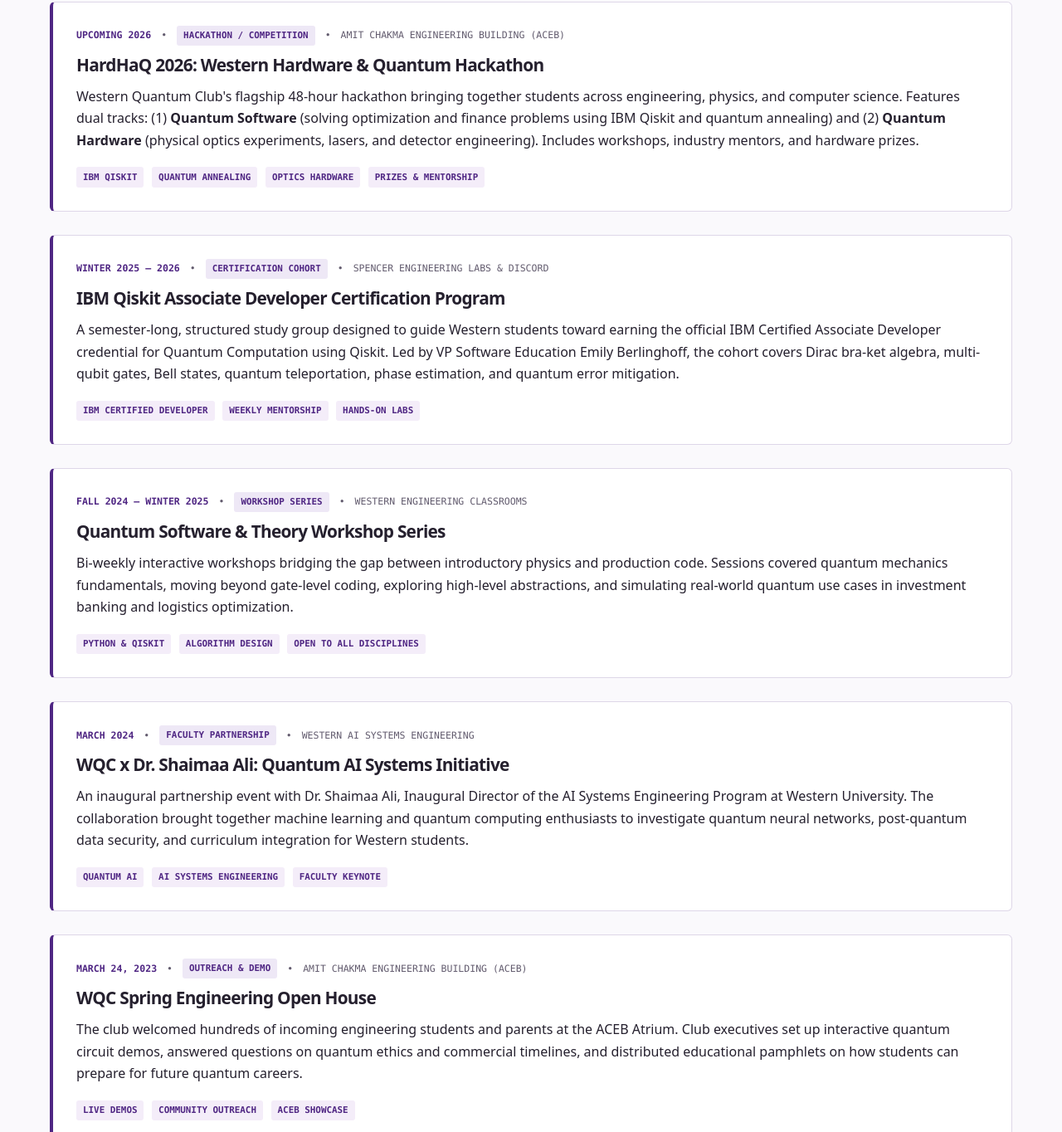
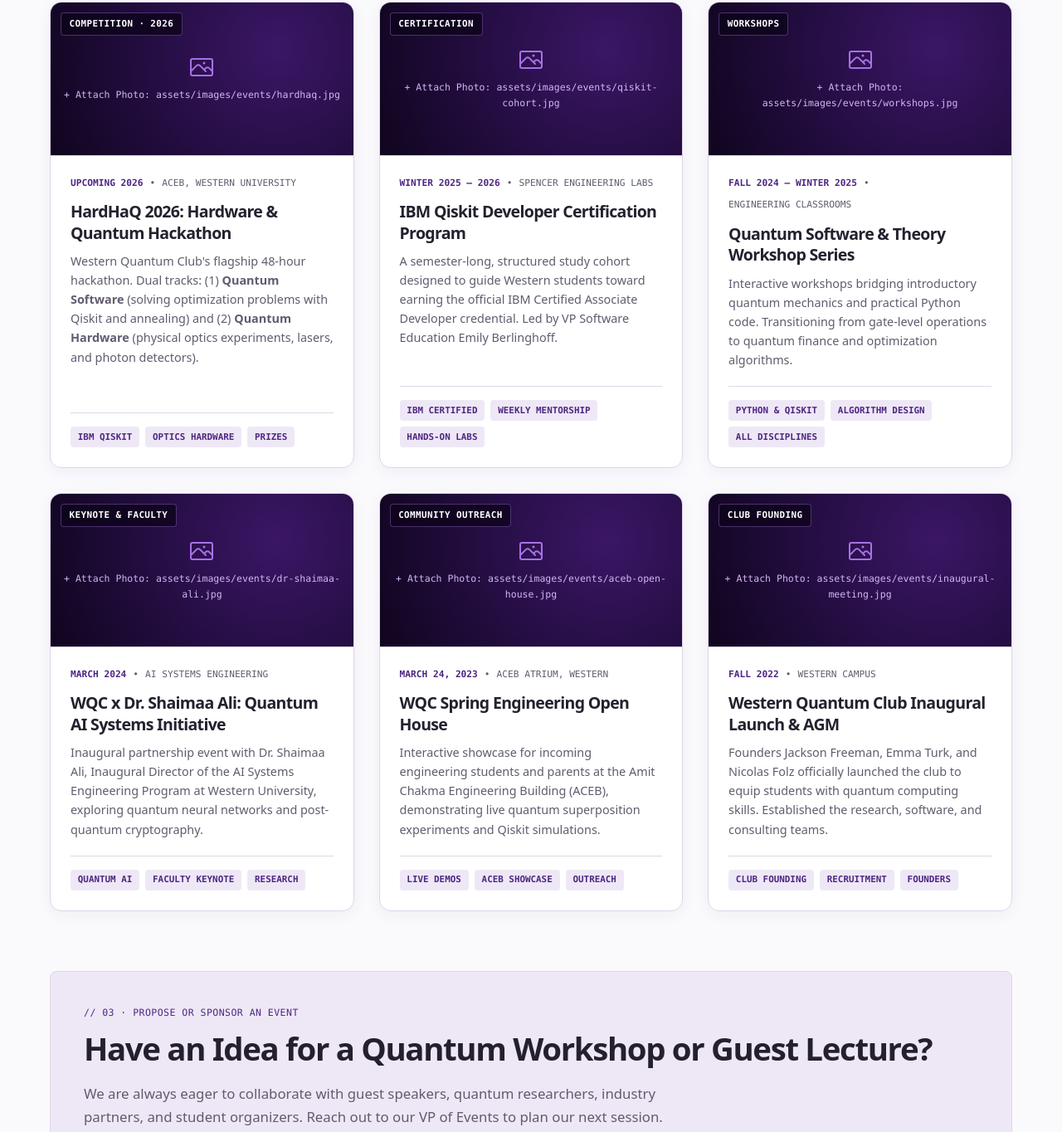
Before and after one commit to emilyberlinghoff/Western-Quantum-Club-Website, a plain HTML site: page events/index.html in a window 1280 px wide. Shown: the part 1516-2880 px from the top of the page at 83% size. Drawn offline with Linux system fonts and the light colour scheme.

Commit message:
Update events to modern rounded boxes with photo slots and fix CSS

```diff
--- a/assets/css/styles.css
+++ b/assets/css/styles.css
@@ -462,25 +462,25 @@ p { margin: 0 0 1.2rem; }
 .tech-card {
   background: #ffffff;
   border: 1px solid var(--line);
-  border-radius: 8px;
+  border-radius: 12px;
   padding: 1.75rem;
   position: relative;
   transition: all 0.2s ease;
   display: flex;
-  flex-col: column;
+  flex-direction: column;
 }
 
 .tech-card:hover {
-  transform: translateY(-2px);
+  transform: translateY(-3px);
   border-color: var(--purple);
-  box-shadow: 0 6px 20px rgba(79, 38, 131, 0.08);
+  box-shadow: 0 8px 24px rgba(79, 38, 131, 0.1);
 }
 
 .card-tech-header {
   display: flex;
   justify-content: space-between;
   align-items: baseline;
-  margin-bottom: 1.25rem;
+  margin-bottom: 1rem;
   font-family: var(--tech-mono);
   font-size: 0.72rem;
 }
@@ -488,43 +488,114 @@ p { margin: 0 0 1.2rem; }
 .badge-pill {
   font-family: var(--tech-mono);
   font-size: 0.68rem;
-  padding: 0.2rem 0.5rem;
-  border-radius: 3px;
+  padding: 0.22rem 0.55rem;
+  border-radius: 4px;
   background: var(--lavender);
   color: var(--purple);
   font-weight: 600;
   text-transform: uppercase;
 }
 
-/* Events Page Styling */
-.event-timeline {
+/* Event Card Boxes (Modern, soft, easier on the eyes) */
+.event-card-grid {
+  display: grid;
+  grid-template-columns: repeat(auto-fill, minmax(320px, 1fr));
+  gap: 1.85rem;
+}
+
+.event-box {
+  background: #ffffff;
+  border: 1px solid var(--line);
+  border-radius: 14px;
+  overflow: hidden;
+  box-shadow: 0 4px 18px rgba(79, 38, 131, 0.05);
+  transition: all 0.25s ease;
   display: flex;
   flex-direction: column;
-  gap: 1.75rem;
-  position: relative;
 }
 
-.event-entry {
-  background: #ffffff;
-  border: 1px solid var(--line);
-  border-left: 4px solid var(--purple);
-  border-radius: 6px;
-  padding: 1.75rem;
-  transition: all 0.2s ease;
+.event-box:hover {
+  transform: translateY(-4px);
+  border-color: #9f76c5;
+  box-shadow: 0 12px 32px rgba(79, 38, 131, 0.12);
 }
 
-.event-entry:hover {
-  border-color: var(--purple);
-  box-shadow: 0 8px 24px rgba(79, 38, 131, 0.08);
+/* Event Photo Slot: Dedicated image frame with stylish visual placeholder */
+.event-photo-container {
+  position: relative;
+  width: 100%;
+  height: 185px;
+  background: radial-gradient(circle at 75% 30%, #3b1666 0%, #1e0b38 65%, #10051e 100%);
+  display: flex;
+  align-items: center;
+  justify-content: center;
+  overflow: hidden;
+  border-bottom: 1px solid var(--line);
+}
+
+.event-photo-container img {
+  width: 100%;
+  height: 100%;
+  object-fit: cover;
+  transition: transform 0.35s ease;
+  display: block;
+}
+
+.event-box:hover .event-photo-container img {
+  transform: scale(1.04);
+}
+
+.event-photo-placeholder {
+  display: flex;
+  flex-direction: column;
+  align-items: center;
+  justify-content: center;
+  gap: 0.5rem;
+  color: #d4b4f5;
+  font-family: var(--tech-mono);
+  font-size: 0.72rem;
+  text-align: center;
+  padding: 1rem;
+}
+
+.event-photo-placeholder svg {
+  width: 32px;
+  height: 32px;
+  stroke: #bc83ff;
+  opacity: 0.85;
+}
+
+.event-photo-badge {
+  position: absolute;
+  top: 12px;
+  left: 12px;
+  background: rgba(14, 5, 26, 0.78);
+  backdrop-filter: blur(6px);
+  border: 1px solid rgba(188, 131, 255, 0.35);
+  color: #ffffff;
+  font-family: var(--tech-mono);
+  font-size: 0.68rem;
+  font-weight: 700;
+  text-transform: uppercase;
+  padding: 0.25rem 0.6rem;
+  border-radius: 4px;
+  letter-spacing: 0.04em;
+}
+
+.event-box-content {
+  padding: 1.5rem;
+  display: flex;
+  flex-direction: column;
+  flex: 1;
 }
 
 .event-meta {
   display: flex;
   flex-wrap: wrap;
   align-items: center;
-  gap: 0.75rem;
+  gap: 0.5rem;
   font-family: var(--tech-mono);
-  font-size: 0.72rem;
+  font-size: 0.7rem;
   text-transform: uppercase;
   color: var(--muted);
   margin-bottom: 0.75rem;
@@ -533,6 +604,30 @@ p { margin: 0 0 1.2rem; }
 .event-date {
   color: var(--purple);
   font-weight: 700;
+}
+
+.event-box-content h3 {
+  font-size: 1.22rem;
+  margin: 0 0 0.65rem;
+  color: var(--ink);
+  line-height: 1.3;
+}
+
+.event-box-content p {
+  color: var(--muted);
+  font-size: 0.9rem;
+  line-height: 1.6;
+  margin-bottom: 1.25rem;
+  flex: 1;
+}
+
+.event-tags-row {
+  display: flex;
+  flex-wrap: wrap;
+  gap: 0.45rem;
+  margin-top: auto;
+  padding-top: 1rem;
+  border-top: 1px solid var(--line);
 }
 
 /* Instagram Showcase Component */
--- a/events/index.html
+++ b/events/index.html
@@ -174,126 +174,185 @@
         <p>A comprehensive log of club hackathons, educational bootcamps, faculty talks, and student competitions in reverse chronological order.</p>
       </div>
 
-      <div class="event-timeline">
+      <div class="event-card-grid">
 
         <!-- Event 1: HardHaQ 2026 -->
-        <article class="event-entry">
+        <article class="event-box">
+          <div class="event-photo-container">
+            <span class="event-photo-badge">Competition · 2026</span>
+            <!-- Anyone on the team can attach a photo by adding: <img src="../assets/images/events/hardhaq.jpg" alt="HardHaQ 2026"> -->
+            <div class="event-photo-placeholder">
+              <svg fill="none" viewBox="0 0 24 24" stroke-width="1.5" stroke="currentColor">
+                <path stroke-linecap="round" stroke-linejoin="round" d="m2.25 15.75 5.159-5.159a2.25 2.25 0 0 1 3.182 0l5.159 5.159m-1.5-1.5 1.409-1.409a2.25 2.25 0 0 1 3.182 0l2.909 2.909m-18 3.75h16.5a1.5 1.5 0 0 0 1.5-1.5V6a1.5 1.5 0 0 0-1.5-1.5H3.75A1.5 1.5 0 0 0 2.25 6v12a1.5 1.5 0 0 0 1.5 1.5Zm10.5-11.25h.008v.008h-.008V8.25Zm.375 0a.375.375 0 1 1-.75 0 .375.375 0 0 1 .75 0Z" />
+              </svg>
+              <span>+ Attach Photo: assets/images/events/hardhaq.jpg</span>
+            </div>
+          </div>
+          <div class="event-box-content">
             <div class="event-meta">
               <span class="event-date">Upcoming 2026</span>
               <span>•</span>
-            <span class="badge-pill">Hackathon / Competition</span>
-            <span>•</span>
-            <span>Amit Chakma Engineering Building (ACEB)</span>
+              <span>ACEB, Western University</span>
             </div>
-          <h3>HardHaQ 2026: Western Hardware &amp; Quantum Hackathon</h3>
+            <h3>HardHaQ 2026: Hardware &amp; Quantum Hackathon</h3>
             <p>
-            Western Quantum Club's flagship 48-hour hackathon bringing together students across engineering, physics, and computer science. Features dual tracks: (1) <strong>Quantum Software</strong> (solving optimization and finance problems using IBM Qiskit and quantum annealing) and (2) <strong>Quantum Hardware</strong> (physical optics experiments, lasers, and detector engineering). Includes workshops, industry mentors, and hardware prizes.
+              Western Quantum Club's flagship 48-hour hackathon. Dual tracks: (1) <strong>Quantum Software</strong> (solving optimization problems with Qiskit and annealing) and (2) <strong>Quantum Hardware</strong> (physical optics experiments, lasers, and photon detectors).
             </p>
-          <div style="display:flex; flex-wrap:wrap; gap:0.6rem; margin-top:1rem;">
-            <span class="badge-pill" style="background:#f4edf9;">IBM Qiskit</span>
-            <span class="badge-pill" style="background:#f4edf9;">Quantum Annealing</span>
-            <span class="badge-pill" style="background:#f4edf9;">Optics Hardware</span>
-            <span class="badge-pill" style="background:#f4edf9;">Prizes &amp; Mentorship</span>
+            <div class="event-tags-row">
+              <span class="badge-pill">IBM Qiskit</span>
+              <span class="badge-pill">Optics Hardware</span>
+              <span class="badge-pill">Prizes</span>
+            </div>
           </div>
         </article>
 
         <!-- Event 2: Qiskit Certification Program -->
-        <article class="event-entry">
+        <article class="event-box">
+          <div class="event-photo-container">
+            <span class="event-photo-badge">Certification</span>
+            <!-- Anyone on the team can attach a photo by adding: <img src="../assets/images/events/qiskit-cohort.jpg" alt="Qiskit Developer Cohort"> -->
+            <div class="event-photo-placeholder">
+              <svg fill="none" viewBox="0 0 24 24" stroke-width="1.5" stroke="currentColor">
+                <path stroke-linecap="round" stroke-linejoin="round" d="m2.25 15.75 5.159-5.159a2.25 2.25 0 0 1 3.182 0l5.159 5.159m-1.5-1.5 1.409-1.409a2.25 2.25 0 0 1 3.182 0l2.909 2.909m-18 3.75h16.5a1.5 1.5 0 0 0 1.5-1.5V6a1.5 1.5 0 0 0-1.5-1.5H3.75A1.5 1.5 0 0 0 2.25 6v12a1.5 1.5 0 0 0 1.5 1.5Zm10.5-11.25h.008v.008h-.008V8.25Zm.375 0a.375.375 0 1 1-.75 0 .375.375 0 0 1 .75 0Z" />
+              </svg>
+              <span>+ Attach Photo: assets/images/events/qiskit-cohort.jpg</span>
+            </div>
+          </div>
+          <div class="event-box-content">
             <div class="event-meta">
               <span class="event-date">Winter 2025 – 2026</span>
               <span>•</span>
-            <span class="badge-pill">Certification Cohort</span>
-            <span>•</span>
-            <span>Spencer Engineering Labs &amp; Discord</span>
+              <span>Spencer Engineering Labs</span>
             </div>
-          <h3>IBM Qiskit Associate Developer Certification Program</h3>
+            <h3>IBM Qiskit Developer Certification Program</h3>
             <p>
-            A semester-long, structured study group designed to guide Western students toward earning the official IBM Certified Associate Developer credential for Quantum Computation using Qiskit. Led by VP Software Education Emily Berlinghoff, the cohort covers Dirac bra-ket algebra, multi-qubit gates, Bell states, quantum teleportation, phase estimation, and quantum error mitigation.
+              A semester-long, structured study cohort designed to guide Western students toward earning the official IBM Certified Associate Developer credential. Led by VP Software Education Emily Berlinghoff.
             </p>
-          <div style="display:flex; flex-wrap:wrap; gap:0.6rem; margin-top:1rem;">
-            <span class="badge-pill" style="background:#f4edf9;">IBM Certified Developer</span>
-            <span class="badge-pill" style="background:#f4edf9;">Weekly Mentorship</span>
-            <span class="badge-pill" style="background:#f4edf9;">Hands-on Labs</span>
+            <div class="event-tags-row">
+              <span class="badge-pill">IBM Certified</span>
+              <span class="badge-pill">Weekly Mentorship</span>
+              <span class="badge-pill">Hands-on Labs</span>
+            </div>
           </div>
         </article>
 
         <!-- Event 3: Quantum Foundations & Workshops -->
-        <article class="event-entry">
+        <article class="event-box">
+          <div class="event-photo-container">
+            <span class="event-photo-badge">Workshops</span>
+            <!-- Anyone on the team can attach a photo by adding: <img src="../assets/images/events/workshops.jpg" alt="Quantum Workshops"> -->
+            <div class="event-photo-placeholder">
+              <svg fill="none" viewBox="0 0 24 24" stroke-width="1.5" stroke="currentColor">
+                <path stroke-linecap="round" stroke-linejoin="round" d="m2.25 15.75 5.159-5.159a2.25 2.25 0 0 1 3.182 0l5.159 5.159m-1.5-1.5 1.409-1.409a2.25 2.25 0 0 1 3.182 0l2.909 2.909m-18 3.75h16.5a1.5 1.5 0 0 0 1.5-1.5V6a1.5 1.5 0 0 0-1.5-1.5H3.75A1.5 1.5 0 0 0 2.25 6v12a1.5 1.5 0 0 0 1.5 1.5Zm10.5-11.25h.008v.008h-.008V8.25Zm.375 0a.375.375 0 1 1-.75 0 .375.375 0 0 1 .75 0Z" />
+              </svg>
+              <span>+ Attach Photo: assets/images/events/workshops.jpg</span>
+            </div>
+          </div>
+          <div class="event-box-content">
             <div class="event-meta">
               <span class="event-date">Fall 2024 – Winter 2025</span>
               <span>•</span>
-            <span class="badge-pill">Workshop Series</span>
-            <span>•</span>
-            <span>Western Engineering Classrooms</span>
+              <span>Engineering Classrooms</span>
             </div>
             <h3>Quantum Software &amp; Theory Workshop Series</h3>
             <p>
-            Bi-weekly interactive workshops bridging the gap between introductory physics and production code. Sessions covered quantum mechanics fundamentals, moving beyond gate-level coding, exploring high-level abstractions, and simulating real-world quantum use cases in investment banking and logistics optimization.
+              Interactive workshops bridging introductory quantum mechanics and practical Python code. Transitioning from gate-level operations to quantum finance and optimization algorithms.
             </p>
-          <div style="display:flex; flex-wrap:wrap; gap:0.6rem; margin-top:1rem;">
-            <span class="badge-pill" style="background:#f4edf9;">Python &amp; Qiskit</span>
-            <span class="badge-pill" style="background:#f4edf9;">Algorithm Design</span>
-            <span class="badge-pill" style="background:#f4edf9;">Open to All Disciplines</span>
+            <div class="event-tags-row">
+              <span class="badge-pill">Python &amp; Qiskit</span>
+              <span class="badge-pill">Algorithm Design</span>
+              <span class="badge-pill">All Disciplines</span>
+            </div>
           </div>
         </article>
 
         <!-- Event 4: WQC x Dr. Shaimaa Ali -->
-        <article class="event-entry">
+        <article class="event-box">
+          <div class="event-photo-container">
+            <span class="event-photo-badge">Keynote &amp; Faculty</span>
+            <!-- Anyone on the team can attach a photo by adding: <img src="../assets/images/events/dr-shaimaa-ali.jpg" alt="Dr. Shaimaa Ali Keynote"> -->
+            <div class="event-photo-placeholder">
+              <svg fill="none" viewBox="0 0 24 24" stroke-width="1.5" stroke="currentColor">
+                <path stroke-linecap="round" stroke-linejoin="round" d="m2.25 15.75 5.159-5.159a2.25 2.25 0 0 1 3.182 0l5.159 5.159m-1.5-1.5 1.409-1.409a2.25 2.25 0 0 1 3.182 0l2.909 2.909m-18 3.75h16.5a1.5 1.5 0 0 0 1.5-1.5V6a1.5 1.5 0 0 0-1.5-1.5H3.75A1.5 1.5 0 0 0 2.25 6v12a1.5 1.5 0 0 0 1.5 1.5Zm10.5-11.25h.008v.008h-.008V8.25Zm.375 0a.375.375 0 1 1-.75 0 .375.375 0 0 1 .75 0Z" />
+              </svg>
+              <span>+ Attach Photo: assets/images/events/dr-shaimaa-ali.jpg</span>
+            </div>
+          </div>
+          <div class="event-box-content">
             <div class="event-meta">
               <span class="event-date">March 2024</span>
               <span>•</span>
-            <span class="badge-pill">Faculty Partnership</span>
-            <span>•</span>
-            <span>Western AI Systems Engineering</span>
+              <span>AI Systems Engineering</span>
             </div>
             <h3>WQC x Dr. Shaimaa Ali: Quantum AI Systems Initiative</h3>
             <p>
-            An inaugural partnership event with Dr. Shaimaa Ali, Inaugural Director of the AI Systems Engineering Program at Western University. The collaboration brought together machine learning and quantum computing enthusiasts to investigate quantum neural networks, post-quantum data security, and curriculum integration for Western students.
+              Inaugural partnership event with Dr. Shaimaa Ali, Inaugural Director of the AI Systems Engineering Program at Western University, exploring quantum neural networks and post-quantum cryptography.
             </p>
-          <div style="display:flex; flex-wrap:wrap; gap:0.6rem; margin-top:1rem;">
-            <span class="badge-pill" style="background:#f4edf9;">Quantum AI</span>
-            <span class="badge-pill" style="background:#f4edf9;">AI Systems Engineering</span>
-            <span class="badge-pill" style="background:#f4edf9;">Faculty Keynote</span>
+            <div class="event-tags-row">
+              <span class="badge-pill">Quantum AI</span>
+              <span class="badge-pill">Faculty Keynote</span>
+              <span class="badge-pill">Research</span>
+            </div>
           </div>
         </article>
 
         <!-- Event 5: Spring Open House at ACEB -->
-        <article class="event-entry">
+        <article class="event-box">
+          <div class="event-photo-container">
+            <span class="event-photo-badge">Community Outreach</span>
+            <!-- Anyone on the team can attach a photo by adding: <img src="../assets/images/events/aceb-open-house.jpg" alt="Spring Open House ACEB"> -->
+            <div class="event-photo-placeholder">
+              <svg fill="none" viewBox="0 0 24 24" stroke-width="1.5" stroke="currentColor">
+                <path stroke-linecap="round" stroke-linejoin="round" d="m2.25 15.75 5.159-5.159a2.25 2.25 0 0 1 3.182 0l5.159 5.159m-1.5-1.5 1.409-1.409a2.25 2.25 0 0 1 3.182 0l2.909 2.909m-18 3.75h16.5a1.5 1.5 0 0 0 1.5-1.5V6a1.5 1.5 0 0 0-1.5-1.5H3.75A1.5 1.5 0 0 0 2.25 6v12a1.5 1.5 0 0 0 1.5 1.5Zm10.5-11.25h.008v.008h-.008V8.25Zm.375 0a.375.375 0 1 1-.75 0 .375.375 0 0 1 .75 0Z" />
+              </svg>
+              <span>+ Attach Photo: assets/images/events/aceb-open-house.jpg</span>
+            </div>
+          </div>
+          <div class="event-box-content">
             <div class="event-meta">
               <span class="event-date">March 24, 2023</span>
               <span>•</span>
-            <span class="badge-pill">Outreach &amp; Demo</span>
-            <span>•</span>
-            <span>Amit Chakma Engineering Building (ACEB)</span>
+              <span>ACEB Atrium, Western</span>
             </div>
             <h3>WQC Spring Engineering Open House</h3>
             <p>
-            The club welcomed hundreds of incoming engineering students and parents at the ACEB Atrium. Club executives set up interactive quantum circuit demos, answered questions on quantum ethics and commercial timelines, and distributed educational pamphlets on how students can prepare for future quantum careers.
+              Interactive showcase for incoming engineering students and parents at the Amit Chakma Engineering Building (ACEB), demonstrating live quantum superposition experiments and Qiskit simulations.
             </p>
-          <div style="display:flex; flex-wrap:wrap; gap:0.6rem; margin-top:1rem;">
-            <span class="badge-pill" style="background:#f4edf9;">Live Demos</span>
-            <span class="badge-pill" style="background:#f4edf9;">Community Outreach</span>
-            <span class="badge-pill" style="background:#f4edf9;">ACEB Showcase</span>
+            <div class="event-tags-row">
+              <span class="badge-pill">Live Demos</span>
+              <span class="badge-pill">ACEB Showcase</span>
+              <span class="badge-pill">Outreach</span>
+            </div>
           </div>
         </article>
 
         <!-- Event 6: Inaugural General Meeting -->
-        <article class="event-entry">
+        <article class="event-box">
+          <div class="event-photo-container">
+            <span class="event-photo-badge">Club Founding</span>
+            <!-- Anyone on the team can attach a photo by adding: <img src="../assets/images/events/inaugural-meeting.jpg" alt="Inaugural Meeting"> -->
+            <div class="event-photo-placeholder">
+              <svg fill="none" viewBox="0 0 24 24" stroke-width="1.5" stroke="currentColor">
+                <path stroke-linecap="round" stroke-linejoin="round" d="m2.25 15.75 5.159-5.159a2.25 2.25 0 0 1 3.182 0l5.159 5.159m-1.5-1.5 1.409-1.409a2.25 2.25 0 0 1 3.182 0l2.909 2.909m-18 3.75h16.5a1.5 1.5 0 0 0 1.5-1.5V6a1.5 1.5 0 0 0-1.5-1.5H3.75A1.5 1.5 0 0 0 2.25 6v12a1.5 1.5 0 0 0 1.5 1.5Zm10.5-11.25h.008v.008h-.008V8.25Zm.375 0a.375.375 0 1 1-.75 0 .375.375 0 0 1 .75 0Z" />
+              </svg>
+              <span>+ Attach Photo: assets/images/events/inaugural-meeting.jpg</span>
+            </div>
+          </div>
+          <div class="event-box-content">
             <div class="event-meta">
               <span class="event-date">Fall 2022</span>
               <span>•</span>
-            <span class="badge-pill">Club Launch</span>
-            <span>•</span>
-            <span>Western University Main Campus</span>
+              <span>Western Campus</span>
             </div>
-          <h3>Western Quantum Club Inaugural General Meeting</h3>
+            <h3>Western Quantum Club Inaugural Launch &amp; AGM</h3>
             <p>
-            Founders Jackson Freeman, Emma Turk, and Nicolas Folz launched the Western Quantum Club to empower students with the skills required to lead the next quantum revolution. Established the core subteams: Computing Applications, Research &amp; Advisory, Consulting, and Operations.
+              Founders Jackson Freeman, Emma Turk, and Nicolas Folz officially launched the club to equip students with quantum computing skills. Established the research, software, and consulting teams.
             </p>
-          <div style="display:flex; flex-wrap:wrap; gap:0.6rem; margin-top:1rem;">
-            <span class="badge-pill" style="background:#f4edf9;">Club Founding</span>
-            <span class="badge-pill" style="background:#f4edf9;">Subteam Recruitment</span>
-            <span class="badge-pill" style="background:#f4edf9;">Founders' Letter</span>
+            <div class="event-tags-row">
+              <span class="badge-pill">Club Founding</span>
+              <span class="badge-pill">Recruitment</span>
+              <span class="badge-pill">Founders</span>
+            </div>
           </div>
         </article>
 
```
Lines whose indentation alone changed are shown as unchanged.
